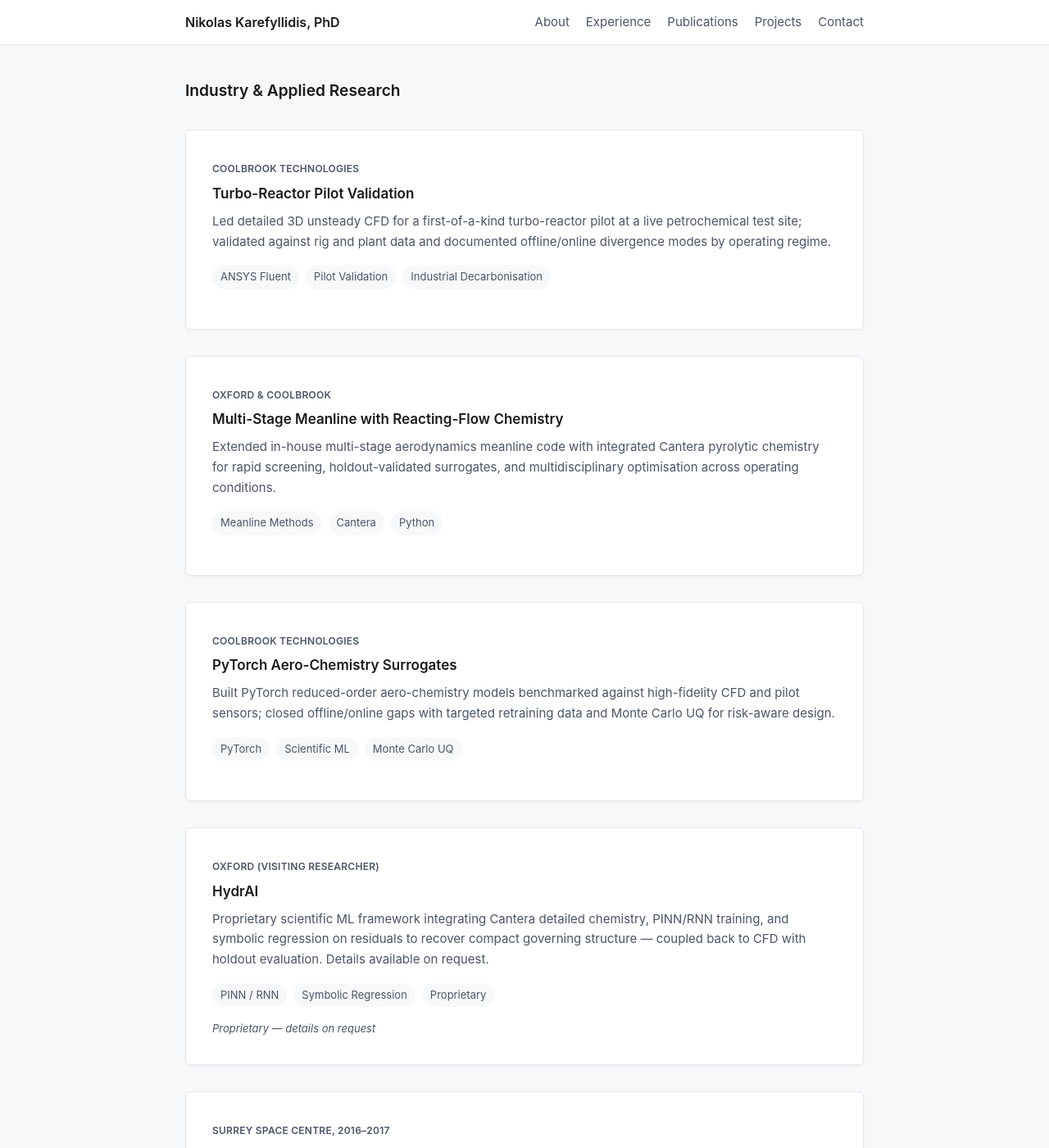
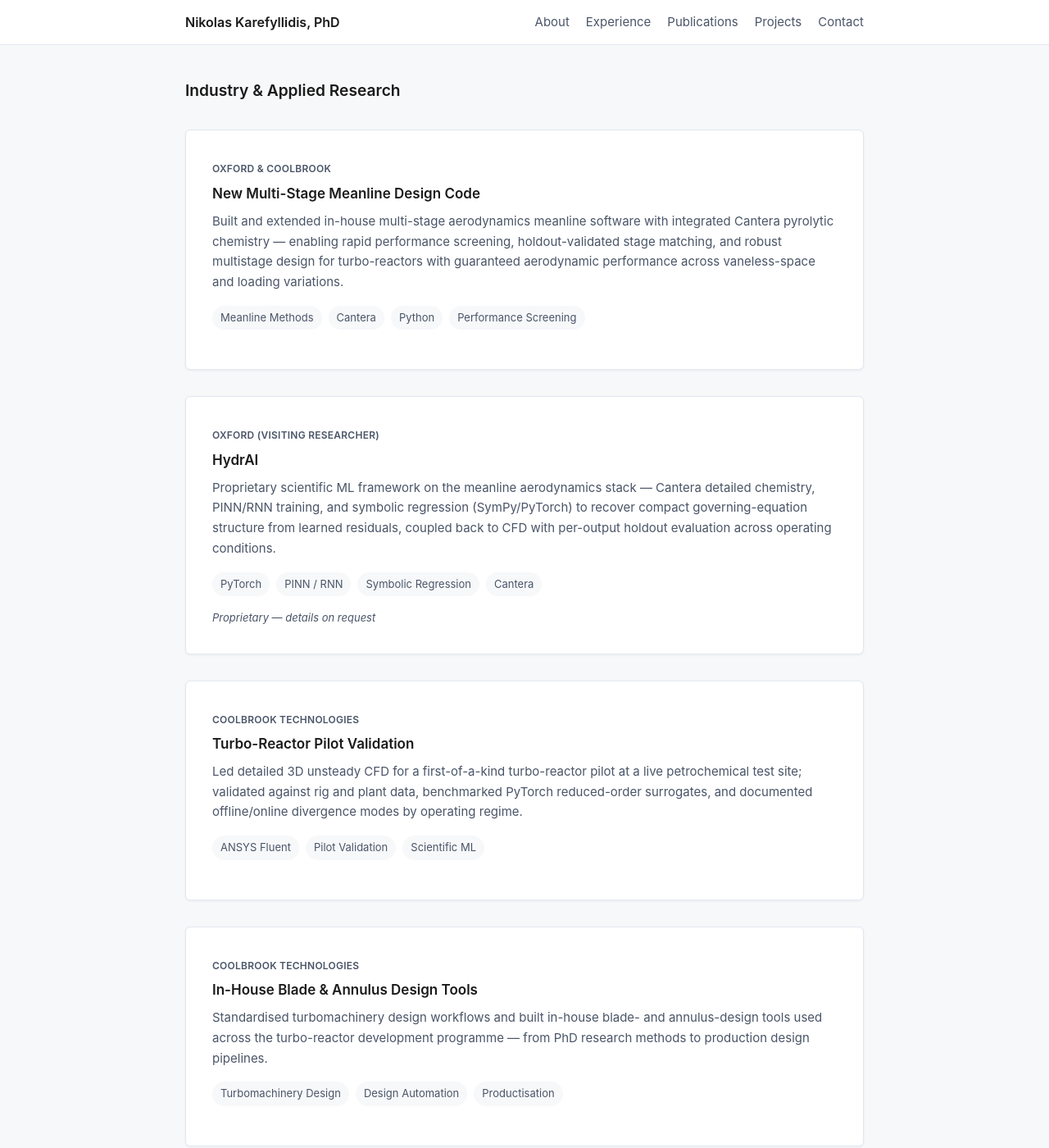
Before and after one commit to karefyllidis/karefyllidis.github.io, a Jekyll site: the page built from index.html, in a window 1280 px wide and 1400 px high, scrolled down 5044 px. Shown: the whole window at 82% size. Built offline with Jekyll 4.4.1, drawn with Linux system fonts in a browser that asks for light colours; some of the changed text lies outside the part shown.

Commit message:
Remove NN-SVG and refocus projects on own engineering work.
Highlight supersonic rotor tools, meanline design code, HydrAI, and
Coolbrook blade/annulus tools; drop forked and unrelated entries.

Co-authored-by: Cursor <cursoragent@cursor.com>

```diff
--- a/_data/projects.yml
+++ b/_data/projects.yml
@@ -1,7 +1,7 @@
 - category: phd
   title: "Novel Turbo-Heater & Turbo-Reactor Aerodynamics"
   period: "Oxford PhD, 2019–2024"
-  description: "Aerothermal design of axial, radial, mixed-flow, and regenerative turbo-heaters/reactors for hydrocarbon cracking — the core of the DPhil thesis on high-enthalpy gas heating for industrial decarbonisation."
+  description: "Aerothermal design of axial, radial, mixed-flow, and regenerative turbo-heaters/reactors for hydrocarbon cracking — the core DPhil thesis on high-enthalpy gas heating for industrial decarbonisation."
   tags:
     - Turbomachinery
     - Supersonic Flows
@@ -10,19 +10,18 @@
   link_url: "https://ora.ox.ac.uk/objects/uuid:2479abe8-fefb-4574-b573-a309c278a614"
 
 - category: phd
-  title: "Supersonic Blade-Row Design Codes"
+  title: "Supersonic Rotor & Stator Design Tools"
   period: "Oxford PhD"
-  description: "Fast design tools using the method of characteristics to maximise thermal power through optimal supersonic rotor and stator profiling for energy-imparting turbomachine stages."
-
+  description: "Fast blade-row design codes using the method of characteristics to profile supersonic rotors and stators for ultra-high-loading energy-imparting stages — maximising thermal power transfer in compact turbo-heater architectures."
   tags:
+    - Supersonic Rotors
     - Method of Characteristics
-    - MATLAB
     - Turbomachinery Design
 
 - category: phd
   title: "In-House Parallel CFD & LES"
   period: "Oxford PhD"
-  description: "Extended Oxford in-house Fortran/MPI CFD with a hybrid turbulence model and parallelisation; ran massively parallel LES on ARC and CSD3 and built Python pipelines for TB-scale post-processing and design-space screening."
+  description: "Extended Oxford in-house Fortran/MPI CFD with hybrid turbulence modelling and parallelisation; ran massively parallel LES on ARC and CSD3 and built Python pipelines for TB-scale post-processing and design-space screening."
   tags:
     - Fortran / OpenMPI
     - LES
@@ -31,58 +30,50 @@
 - category: phd
   title: "Reduced-Order Aero-Chemistry Models"
   period: "Oxford PhD"
-  description: "Coupled flow-field and yield prediction models linking turbomachinery aerodynamics to pyrolysis chemistry; calibrated hybrid turbulence coefficients via Bayesian optimisation and validated on withheld operating conditions."
+  description: "Coupled flow-field and yield prediction linking turbomachinery aerodynamics to pyrolysis chemistry; Bayesian calibration of turbulence model coefficients and holdout validation before design use."
   tags:
     - Cantera
     - Bayesian Optimisation
     - Surrogate Modelling
 
 - category: industry
-  title: "Turbo-Reactor Pilot Validation"
-  period: "Coolbrook Technologies"
-  description: "Led detailed 3D unsteady CFD for a first-of-a-kind turbo-reactor pilot at a live petrochemical test site; validated against rig and plant data and documented offline/online divergence modes by operating regime."
-  tags:
-    - ANSYS Fluent
-    - Pilot Validation
-    - Industrial Decarbonisation
-
-- category: industry
-  title: "Multi-Stage Meanline with Reacting-Flow Chemistry"
+  title: "New Multi-Stage Meanline Design Code"
   period: "Oxford & Coolbrook"
-  description: "Extended in-house multi-stage aerodynamics meanline code with integrated Cantera pyrolytic chemistry for rapid screening, holdout-validated surrogates, and multidisciplinary optimisation across operating conditions."
+  description: "Built and extended in-house multi-stage aerodynamics meanline software with integrated Cantera pyrolytic chemistry — enabling rapid performance screening, holdout-validated stage matching, and robust multistage design for turbo-reactors with guaranteed aerodynamic performance across vaneless-space and loading variations."
   tags:
     - Meanline Methods
     - Cantera
     - Python
-
-- category: industry
-  title: "PyTorch Aero-Chemistry Surrogates"
-  period: "Coolbrook Technologies"
-  description: "Built PyTorch reduced-order aero-chemistry models benchmarked against high-fidelity CFD and pilot sensors; closed offline/online gaps with targeted retraining data and Monte Carlo UQ for risk-aware design."
-  tags:
-    - PyTorch
-    - Scientific ML
-    - Monte Carlo UQ
+    - Performance Screening
 
 - category: industry
   title: "HydrAI"
   period: "Oxford (Visiting Researcher)"
-  description: "Proprietary scientific ML framework integrating Cantera detailed chemistry, PINN/RNN training, and symbolic regression on residuals to recover compact governing structure — coupled back to CFD with holdout evaluation. Details available on request."
+  description: "Proprietary scientific ML framework on the meanline aerodynamics stack — Cantera detailed chemistry, PINN/RNN training, and symbolic regression (SymPy/PyTorch) to recover compact governing-equation structure from learned residuals, coupled back to CFD with per-output holdout evaluation across operating conditions."
   tags:
+    - PyTorch
     - PINN / RNN
     - Symbolic Regression
-    - Proprietary
+    - Cantera
   proprietary: true
 
 - category: industry
-  title: "AAReST Micro-Propulsion Unit"
-  period: "Surrey Space Centre, 2016–2017"
-  description: "BEng thesis and propulsion engineering for the AAReST spacecraft mission with Caltech and NASA JPL — delivered a bespoke micro-propulsion unit after architecture and material trade studies."
+  title: "Turbo-Reactor Pilot Validation"
+  period: "Coolbrook Technologies"
+  description: "Led detailed 3D unsteady CFD for a first-of-a-kind turbo-reactor pilot at a live petrochemical test site; validated against rig and plant data, benchmarked PyTorch reduced-order surrogates, and documented offline/online divergence modes by operating regime."
   tags:
-    - Spacecraft Propulsion
-    - Caltech / NASA JPL
-  link_label: "Mission"
-  link_url: "https://www.pellegrino.caltech.edu/aarest1"
+    - ANSYS Fluent
+    - Pilot Validation
+    - Scientific ML
+
+- category: industry
+  title: "In-House Blade & Annulus Design Tools"
+  period: "Coolbrook Technologies"
+  description: "Standardised turbomachinery design workflows and built in-house blade- and annulus-design tools used across the turbo-reactor development programme — from PhD research methods to production design pipelines."
+  tags:
+    - Turbomachinery Design
+    - Design Automation
+    - Productisation
 
 - category: open_source
   title: "Black-Box Optimisation"
@@ -93,13 +84,3 @@
     - Bayesian Optimisation
     - Jupyter
   github: "https://github.com/karefyllidis/black-box-optimization"
-
-- category: open_source
-  title: "NN-SVG"
-  period: "Personal project"
-  description: "Publication-ready neural network architecture schematics (fork of alexlenail/NN-SVG)."
-  tags:
-    - JavaScript
-    - Neural Networks
-    - Visualization
-  github: "https://github.com/karefyllidis/NN-SVG"
```
